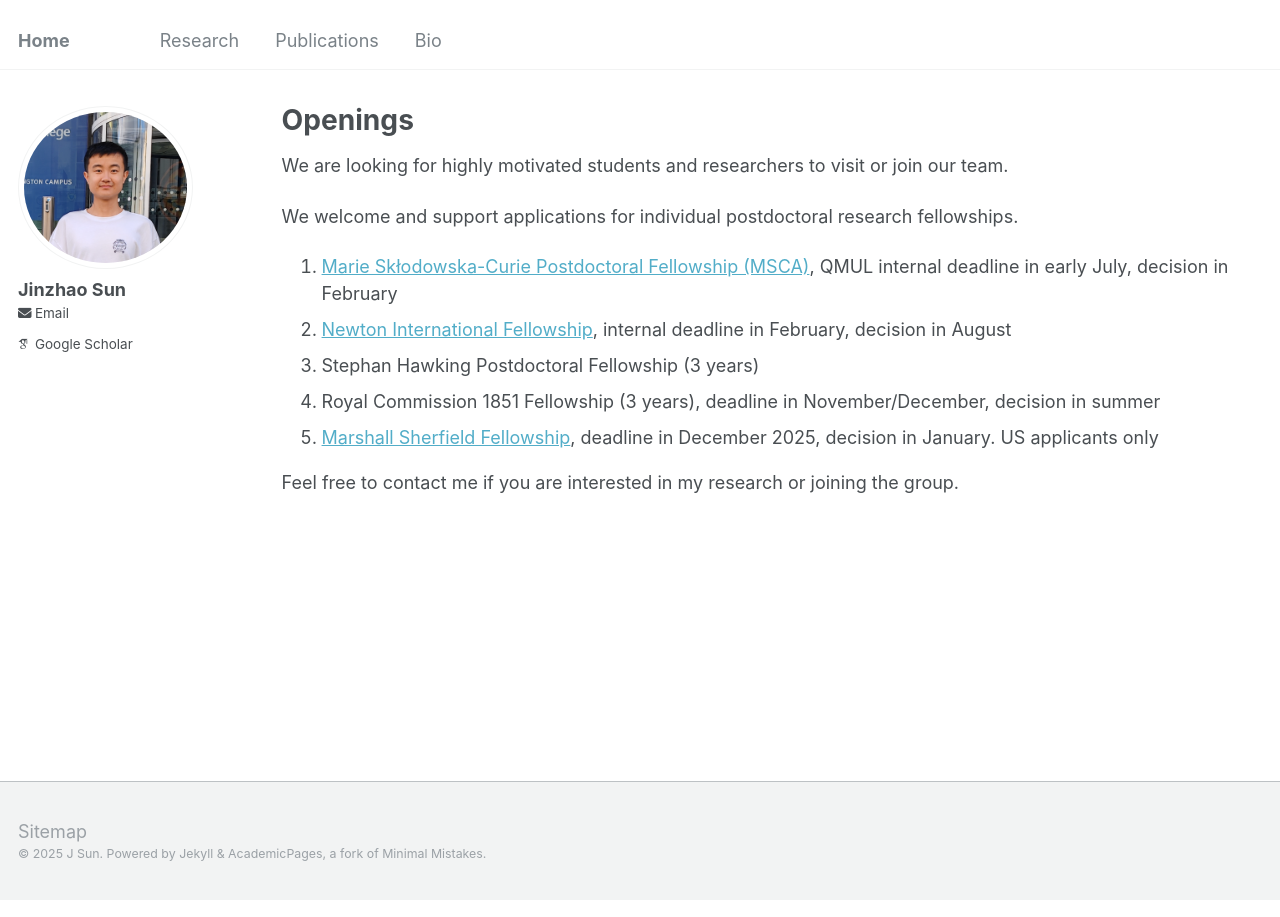
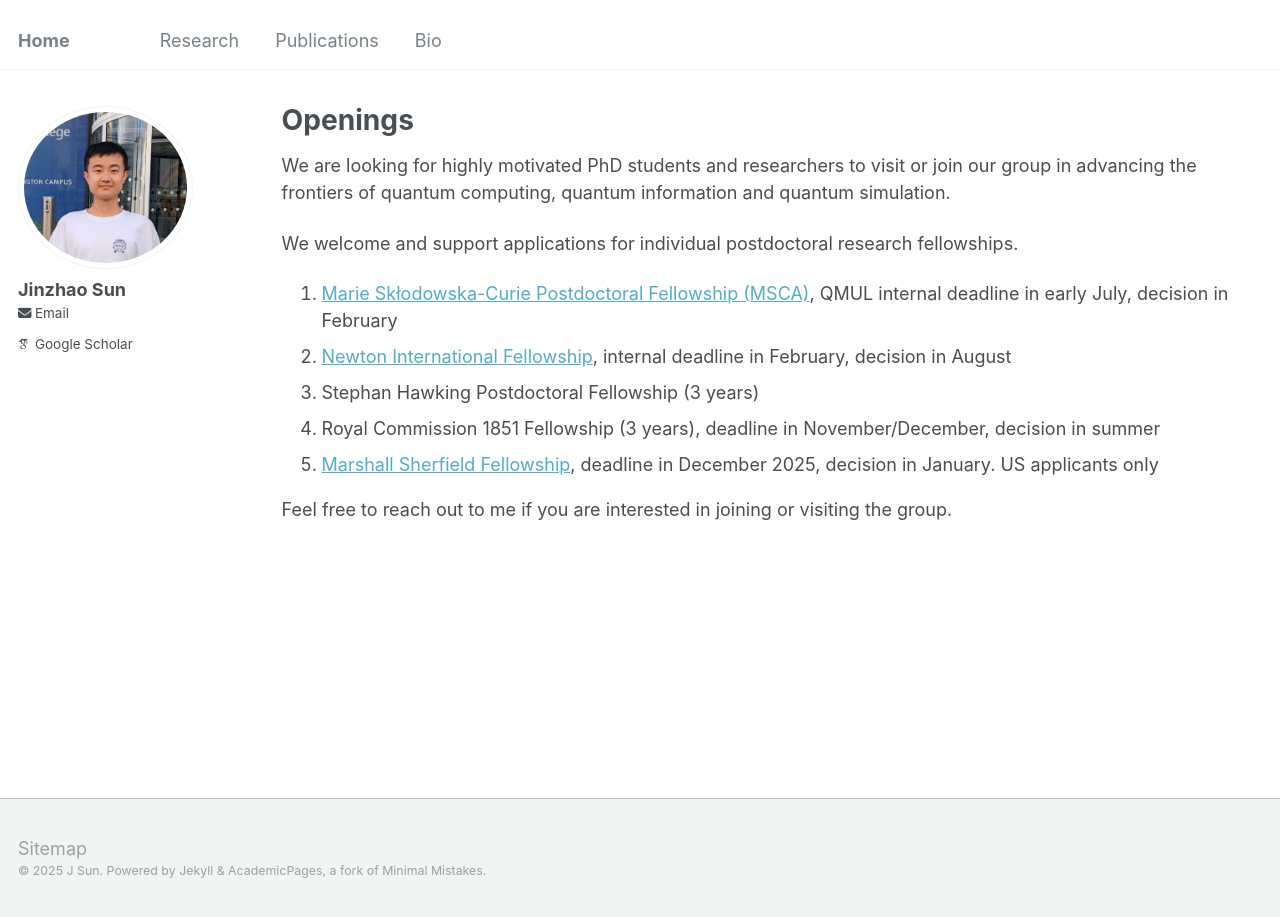
Before and after one commit to jinzhao-sun/jinzhao-sun.github.io, a Jekyll site: the page built from _pages/openings.md, in a window 1280 px wide. Built offline with Jekyll 4.4.1, drawn with Linux system fonts in a browser that asks for light colours; some web fonts are replaced.

Commit message:
Update openings.md

```diff
--- a/_pages/openings.md
+++ b/_pages/openings.md
@@ -5,7 +5,7 @@ permalink: /openings/
 author_profile: true
 ---
 
-We are looking for highly motivated students and researchers to visit or join our team.
+We are looking for highly motivated PhD students and researchers to visit or join our group in advancing the frontiers of quantum computing, quantum information and quantum simulation.
 
 We welcome and support applications for individual postdoctoral research fellowships.
 1. [Marie Skłodowska-Curie Postdoctoral Fellowship (MSCA)](https://www.qmul.ac.uk/spcs/ctp/opportunities/fellowships/), QMUL internal deadline in early July, decision in February
@@ -15,4 +15,4 @@ We welcome and support applications for individual postdoctoral research fellows
 5. [Marshall Sherfield Fellowship](https://www.marshallscholarship.org/apply/marshall-sherfield/), deadline in December 2025, decision in January. US applicants only
 
 
-Feel free to contact me if you are interested in my research or joining the group.
+Feel free to reach out to me if you are interested in joining or visiting the group.
```
